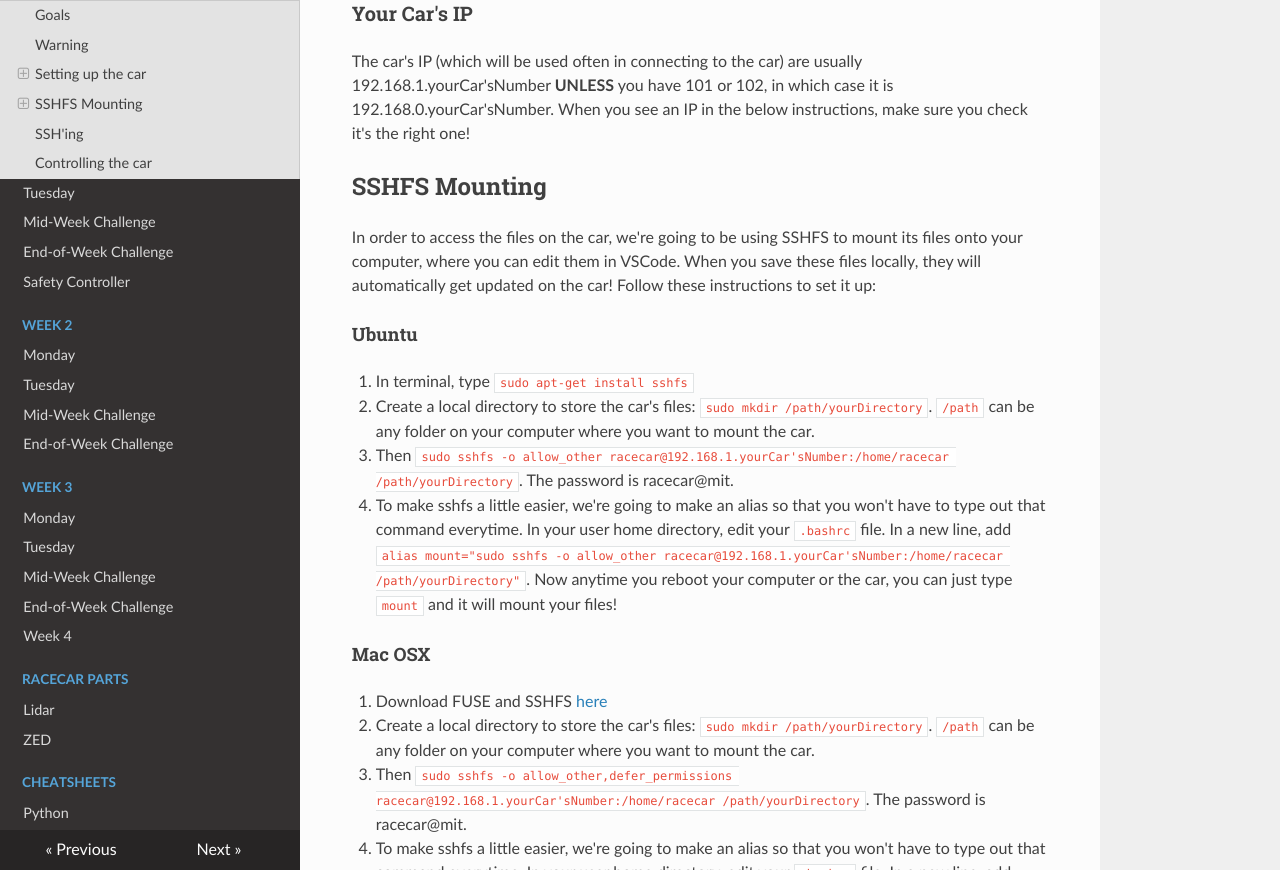
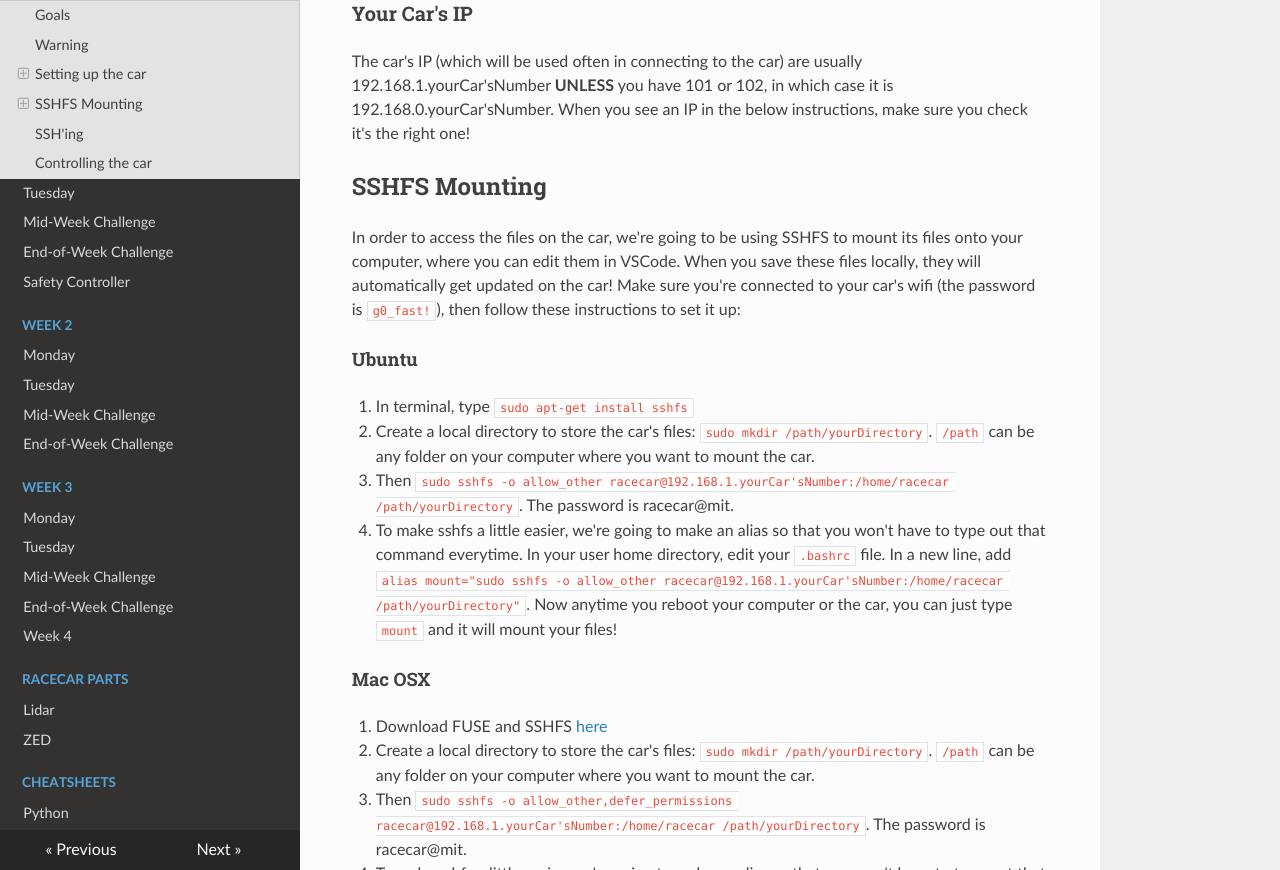
Before and after one commit to ChrisLindland/racecar-website, an MkDocs documentation site: the page built from docs/week1/01_monday/lab2.md, in a window 1280 px wide and 900 px high, scrolled down 2146 px, cut to the strip 30-900 px from the top of the window. Built offline with MkDocs 1.6.1, drawn with Linux system fonts in a browser that asks for light colours; nearby versions of some CDN libraries.

Commit message:
Update lab2.md

```diff
--- a/docs/week1/01_monday/lab2.md
+++ b/docs/week1/01_monday/lab2.md
@@ -34,7 +34,7 @@
 The car's IP (which will be used often in connecting to the car) are usually 192.168.1.yourCar'sNumber __UNLESS__ you have 101 or 102, in which case it is 192.168.0.yourCar'sNumber. When you see an IP in the below instructions, make sure you check it's the right one!
 
 ## SSHFS Mounting
-In order to access the files on the car, we're going to be using SSHFS to mount its files onto your computer, where you can edit them in VSCode. When you save these files locally, they will automatically get updated on the car! Follow these instructions to set it up:
+In order to access the files on the car, we're going to be using SSHFS to mount its files onto your computer, where you can edit them in VSCode. When you save these files locally, they will automatically get updated on the car! Make sure you're connected to your car's wifi (the password is `g0_fast!`), then follow these instructions to set it up:
 
 #### Ubuntu
 1. In terminal, type `sudo apt-get install sshfs`
```
